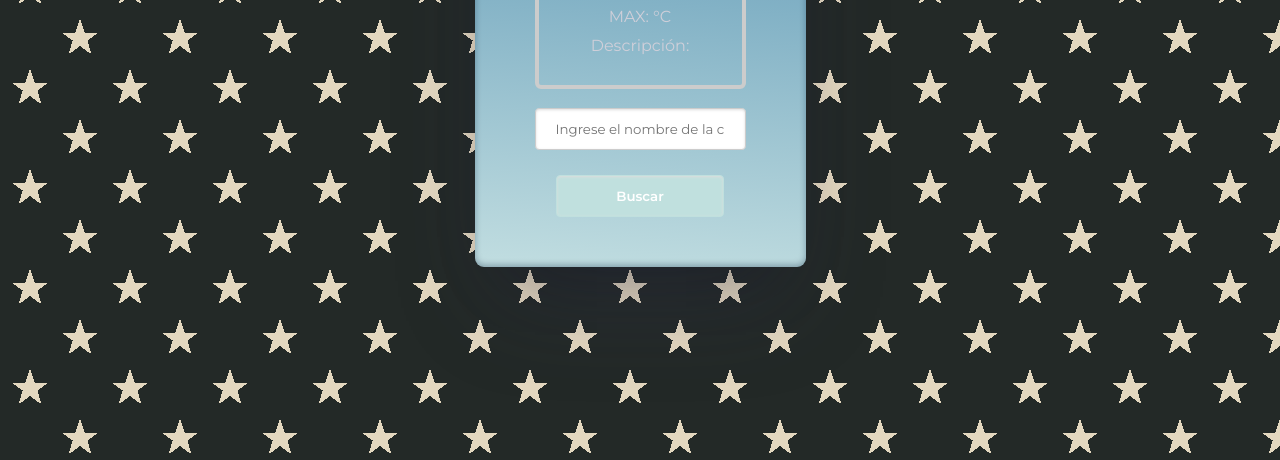
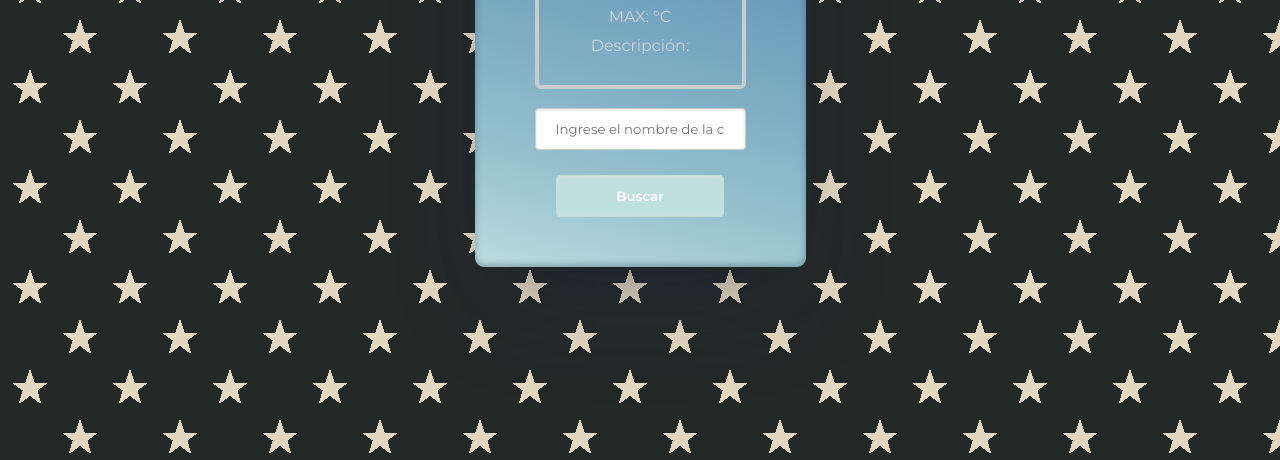
Before and after one commit to VeronRodrigo/ClimaApp, a plain HTML site: page index.html in a window 1280 px wide. Shown: the part 340-800 px from the top of the page. Drawn offline with Linux system fonts and the light colour scheme.

Commit message:
cambios minimos

```diff
--- a/stylo.css
+++ b/stylo.css
@@ -63,9 +63,21 @@ li{
 .container {
     box-shadow: rgba(50, 50, 93, 0.25) 0px 50px 100px -20px, rgba(0, 0, 0, 0.3) 0px 30px 60px -30px, rgba(10, 37, 64, 0.35) 0px -2px 6px 0px inset;
     background-image: linear-gradient(
-        185deg,
+        195deg,
         hsl(211deg 37% 49%) 0%,
-        hsl(198deg 37% 64%) 52%,
+        hsl(209deg 36% 51%) 14%,
+        hsl(207deg 36% 53%) 26%,
+        hsl(206deg 37% 55%) 36%,
+        hsl(204deg 37% 58%) 45%,
+        hsl(202deg 37% 60%) 53%,
+        hsl(200deg 37% 62%) 60%,
+        hsl(198deg 37% 64%) 67%,
+        hsl(196deg 37% 67%) 73%,
+        hsl(195deg 37% 69%) 79%,
+        hsl(193deg 37% 71%) 84%,
+        hsl(191deg 37% 74%) 89%,
+        hsl(189deg 36% 76%) 93%,
+        hsl(187deg 35% 79%) 97%,
         hsl(186deg 34% 82%) 100%
     );
     max-width: 600px;
```
